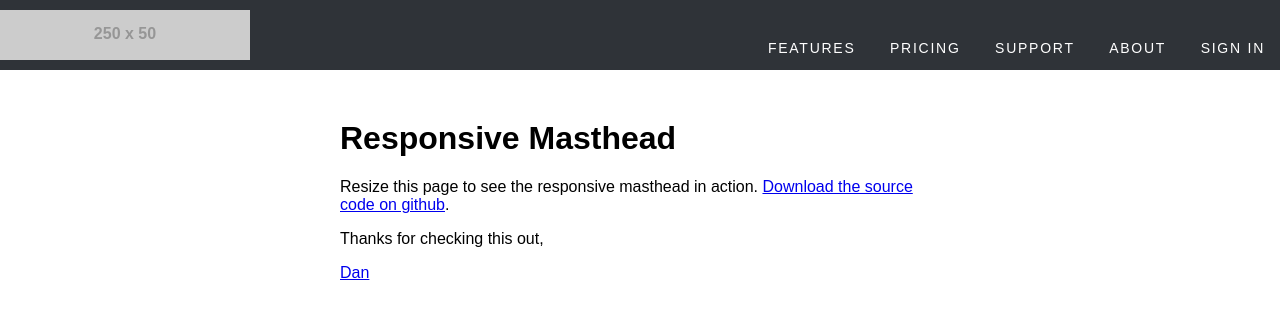
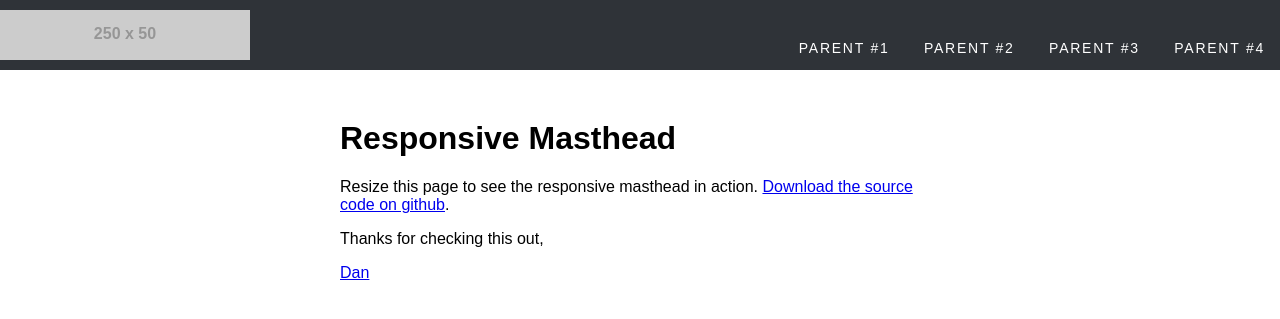
Before and after one commit to floatingboxes/responsive-masthead, a Jekyll site: the page built from index.md, in a window 1280 px wide. Shown: the top 319 px of the page. Built offline with Jekyll 4.4.1, drawn with Linux system fonts in a browser that asks for light colours; nearby versions of some CDN libraries.

Commit message:
returned to multi-level drop downs

```diff
--- a/_includes/masthead-haiku.html
+++ /dev/null
@@ -1,55 +0,0 @@
-<header class="masthead">
-  <div id="logo" class="masthead__logo">
-  	<a href="/"><img src="http://placehold.it/250x50&text=Your+Logo+Here" /></a>
-  </div>
-<!--Pattern HTML-->
-  <div id="masthead__navigation" class="masthead__navigation">
-    <!--Begin Pattern HTML-->
-		<a href="#menu" class="menu__link">Menu</a>
-
-		<nav id="menu" class="menu" role="navigation">
-			<ul class="level-1">
-				<li class="has-subnav"><a href="/features/">Features</a>
-					<ul class="level-2">
-						<li><a href="/features/content-creation-and-sharing">Content Creation and Sharing</a></li>
-						<li><a href="/features/assignments-feedback-and-grades">Assignments, Feedback, and Grades</a></li>
-						<li><a href="/features/school-and-district-administration">School &amp; District Administration</a></li>
-						<li><a href="/features/">Feature Comparison</a></li>
-						<li class="menu__item--label">Key Features</li>
-						<li><a href="/features/mobile-apps">Beautiful Mobile Apps</a></li>
-						<li><a href="/features/standards-based-learning-management-system">Standards-Based LMS</a></li>
-					</ul>
-				</li>
-				<li class="has-subnav"><a href="/pricing/">Pricing</a>
-					<ul class="level-2">
-						<li><a href="/pricing/">Pricing Overview</a></li>
-						<li><a href="/signup/">Request a Pilot</a></li>
-					</ul>
-				</li>
-				<li class="has-subnav"><a href="/support/">Support</a>
-					<ul class="level-2">
-						<li><a href="/support/">Support Home</a></li>
-						<li><a href="https://support.haikulearning.com">Helpdesk &amp; Knowledgebase</a></li>
-						<li><a href="/support/screencasts">Screencasts &amp; Video Tutorials</a></li>
-						<li><a href="http://resources.haikulearning.com/haikulearning/usinghaikulms/cms_page/view">Student Orientation</a></li>
-						<li><a href="/support/sample-classes">Sample Classes</a></li>
-						<li><a href="https://groups.google.com/forum/?fromgroups#!forum/haiku-lms">Haiku Users Group</a></li>
-						<li><a href="/support/version-history">Development Roadmap</a></li>
-						<li><a href="http://feedback.haikulearning.com/forums/72-haiku-lms">User Suggestions &amp; Feedback</a></li>
-						<li><a href="/support/api">API</a></li>
-					</ul>
-				</li>
-				<li class="has-subnav"><a href="/about/">About</a>
-					<ul class="level-2">
-						<li><a href="/about/">Who We Are</a></li>
-						<li><a href="/blog/">Blog</a></li>
-						<li><a href="/about/jobs">Jobs</a></li>
-						<li><a href="/about/partners">Partners</a></li>
-						<li><a href="/contact/">Contact Us</a></li>
-					</ul>
-				</li>
-				<li class="sign-in"><a href="/signin/">Sign In</a></li>
-			</ul>
-		</nav>
-	</div>
-</header>
--- a/_layouts/default.html
+++ b/_layouts/default.html
@@ -13,7 +13,7 @@
     </head>
     <body>
 
-        {% include masthead-haiku.html %}
+        {% include masthead.html %}
 
         <div class="container">
             {{ content }}
```
